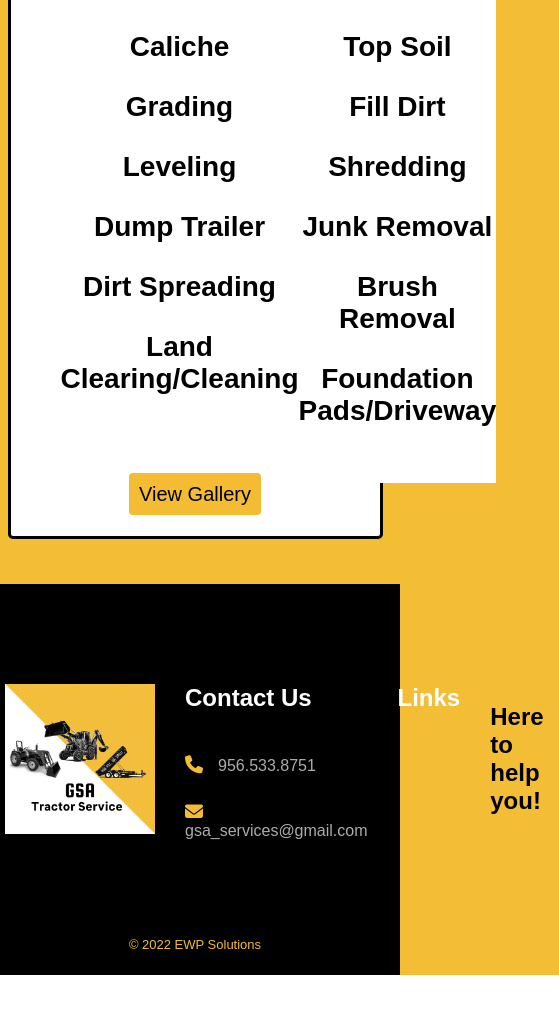
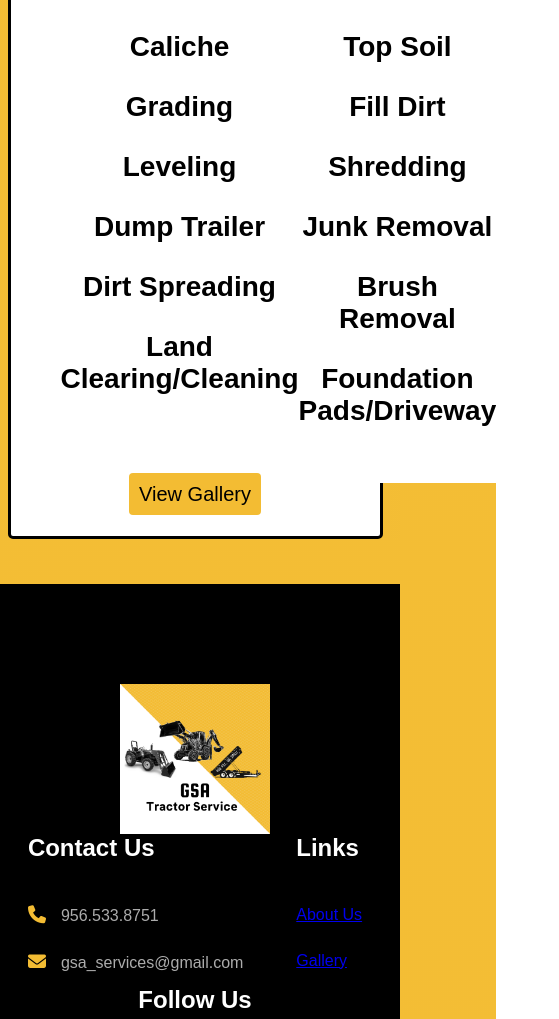
Before and after one commit to enshero25/GSA, a plain HTML site: page index.html in a window 390 px wide. Shown: the part 981-2000 px from the top of the page, 559 px wide, since content can reach past the window. Before the commit the page ends 1956 px from the top, so only its background shows below. Drawn offline with Linux system fonts and the light colour scheme.

Commit message:
new footer

```diff
--- a/index.html
+++ b/index.html
@@ -10,7 +10,7 @@
     <title>GSA Backhoe & Tractor Service</title>
 </head>
 <header id="index_header">
-    <img id="logo" src="imgs/GSA1.png" alt="GSA Backhoe & Tractor Service logo">
+    <a href="index.html"><img id="logo" src="imgs/GSA1.png" alt="GSA Backhoe & Tractor Service logo"></a>
 </header>
 <div id="nav">
     <nav id="navbar">
@@ -74,13 +74,13 @@
     <footer>
         <div class="footer-grid">
             <div class="space1_of_4">
-                <div id="company"><img src="imgs/GSA_logo.png" alt="GSA Backhoe & Tractor Service logo"></div></div>
+                <div id="company"><a href="index.html"><img src="imgs/GSA_logo.png" alt="GSA Backhoe & Tractor Service logo"></a></div></div>
             <div class="space1_of_4">
-                <div id="contact_info"><h2 class="footer_links">Contact Us</h2><ul id="icon-list"><li class="phone"><i class="fas fa-phone" style="font-size:18px; padding-right:15px; color: #f3bc33;"></i><span style="color: #acacac">956.533.8751</span></li><li class="email"><i class="fa-solid fa-envelope" style="font-size:18px; padding-right:15px; color: #f3bc33;"></i></i><span style="color:#acacac">gsa_services@gmail.com</span></li></ul></div></div>
+                <div id="contact_info"><h2 class="footer_links_titles">Contact Us</h2><ul id="icon-list"><li class="phone"><i class="fas fa-phone" style="font-size:18px; padding-right:15px; color: #f3bc33;"></i><span style="color: #acacac">956.533.8751</span></li><li class="email"><i class="fa-solid fa-envelope" style="font-size:18px; padding-right:15px; color: #f3bc33;"></i></i><span style="color:#acacac">gsa_services@gmail.com</span></li></ul></div></div>
             <div class="space1_of_4">
-                <div id="site_links"><h2 class="footer_links">Links</h2></div></div>
+                <div id="site_links"><h2 class="footer_links_titles">Links</h2><ul id="site-links-list"><li class="links-footer"><a href="#">About Us</a></li><li class="links-footer"><a href="#">Gallery</a></li></ul></div></div>
             <div class="space1_of_4">
-                <div id="motto"><h2>Here to help you!</h2></div></div>
+                <div id="contact_info"><h2 class="footer_links_titles">Follow Us</h2><ul id="icon-list"><li class="facebook"><i class="fa-brands fa-facebook-square"></i></li></ul></div></div>
         </div>
         <div id="copyright">
             <p>&copy; 2022 EWP Solutions</p>
--- a/styles.css
+++ b/styles.css
@@ -181,37 +181,47 @@ main {
 footer {
     background-color: black;
 }
-.footer-grid {
-    display: inline-flex;
+.footer-grid {/*100 percent footer with sectioned divs wrap around*/
+    display: flex;
+    flex-wrap: wrap;
     padding: 100px 0 60px 0;
     width: 100%;
     justify-content: space-evenly;
 }
-.footer_links {
+.footer_links_titles {/*titles in footer*/
     margin-top: 0;
     margin-bottom: 30px;
     color: white;
     padding: 0;
 }
-.space1_of_4 {
+.space1_of_4 {  /*small section of footer*/
+    display: flex;
     padding: 0 15px;
     display: flex;
     margin: 0;
 }
-#icon-list {
+#icon-list { /*ul with icons in footer*/
     list-style: none;
     padding: 0;
     margin: 0;
 }
-.phone, .email {
+.phone, .email, .facebook {
     padding: 14px 0;
 }
-#company img {
+#site-links-list {  /*ul for anchor tags in footer*/
+    list-style: none;
+    padding: 0;
+    margin: 0;
+}
+.links-footer{ /*anchor tags in footer*/
+    padding: 14px 0;
+}
+#company img {/*logo in footer*/
     display: flex;
     width: auto;
     height: 150px;
 }
-#copyright {
+#copyright {/*copyrights in bottom*/
     font-size: small;
     text-align: center;
     margin-left: auto;
@@ -228,7 +238,7 @@ footer {
     .welcome {
         height: 66vh;
     }
-    .service-list {
+    /*.service-list {
 
-    }
+    }*/
 }
```
Also changed, not shown: about_us.html (+1 -1 lines).
